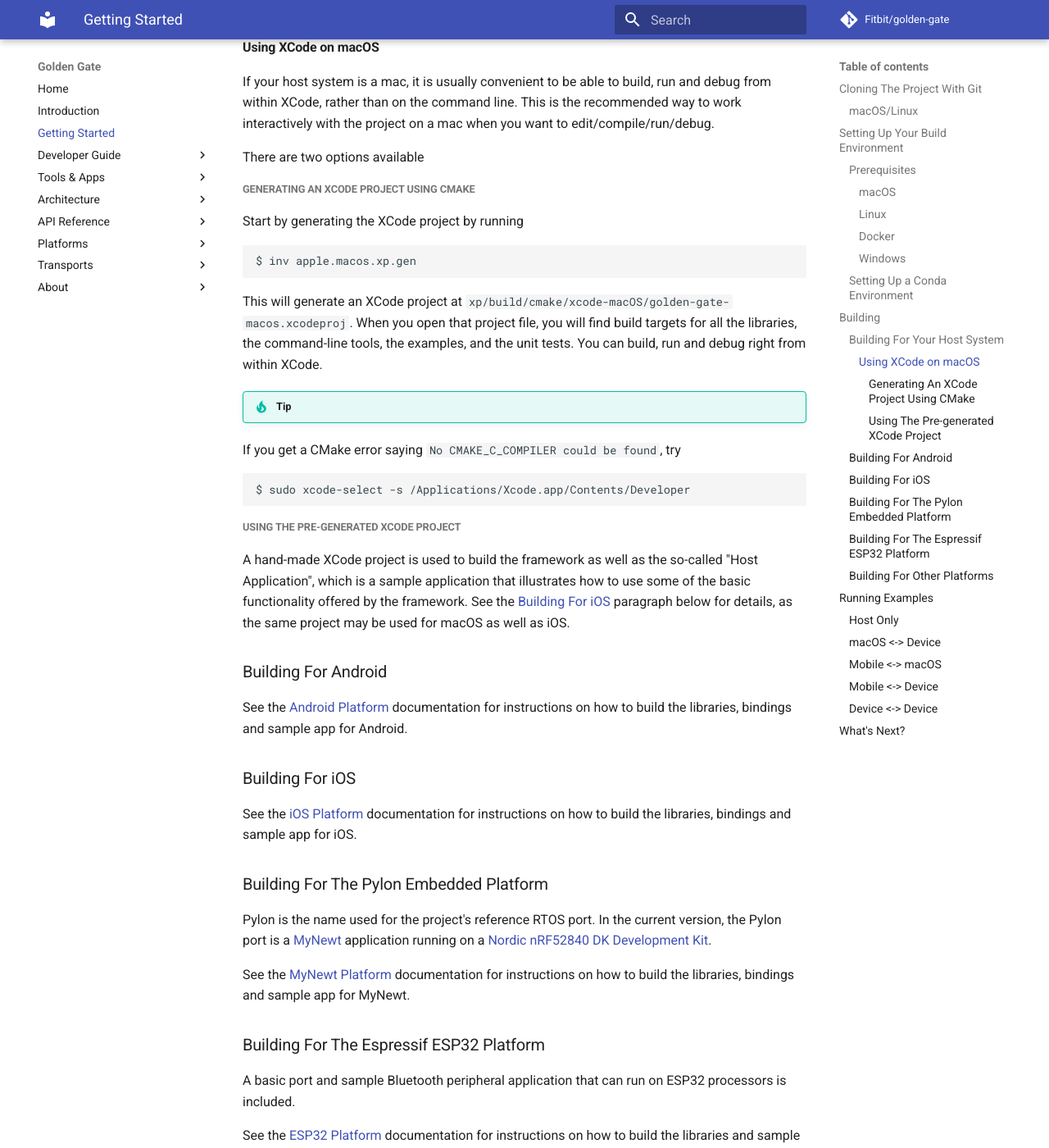
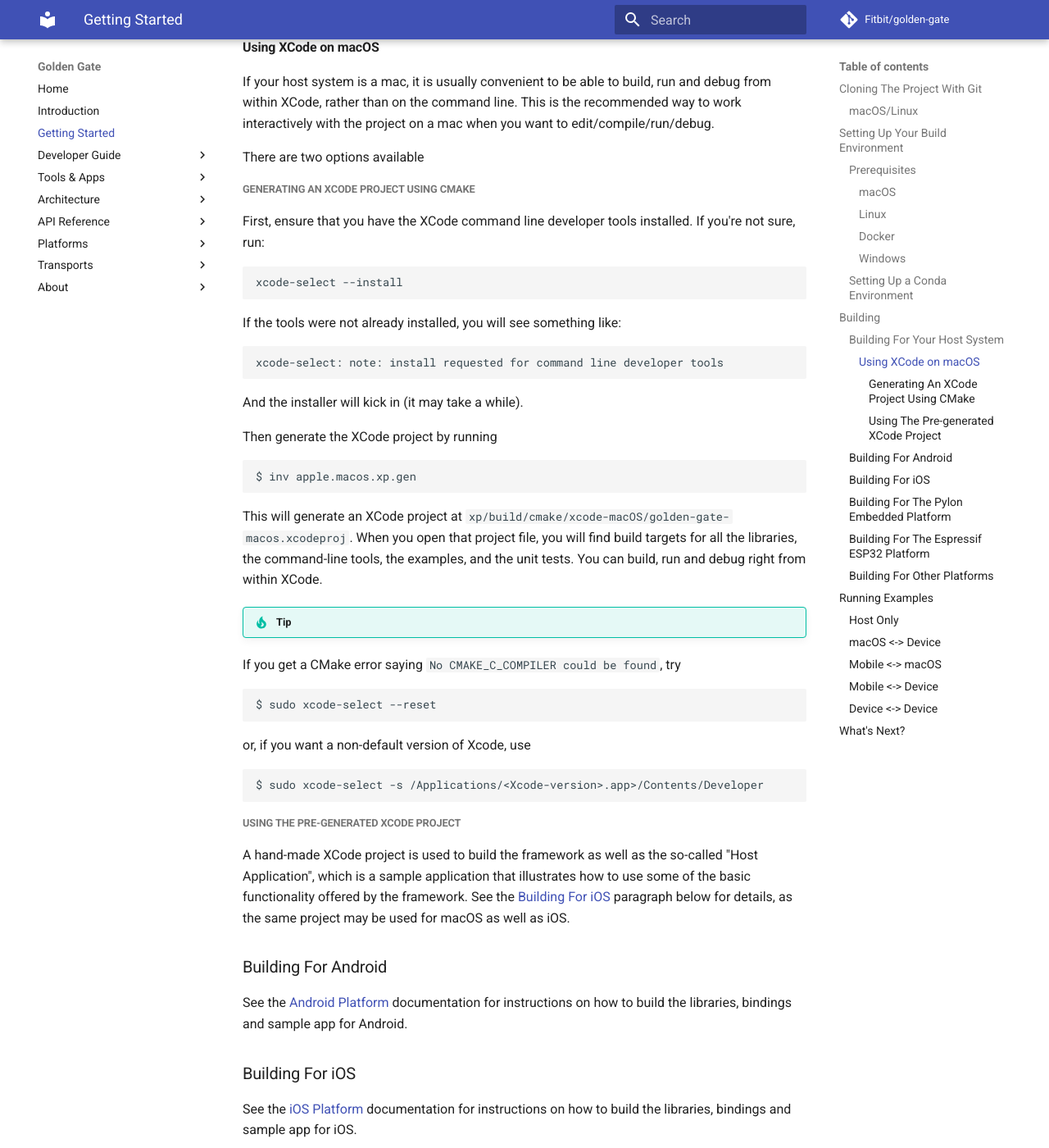
Before and after one commit to Fitbit/golden-gate, an MkDocs documentation site: the page built from docs/src/getting_started.md, in a window 1280 px wide and 1400 px high, scrolled down 3715 px. Shown: the whole window at 82% size. Built offline with MkDocs 1.6.1 and Material for MkDocs 9.7.7, drawn with Linux system fonts in a browser that asks for light colours; comment, search, counter and statistics services are not loaded.

Commit message:
support XCode 12

````diff
--- a/docs/src/getting_started.md
+++ b/docs/src/getting_started.md
@@ -177,7 +177,18 @@ There are two options available
 
 ##### Generating An XCode Project Using CMake
 
-Start by generating the XCode project by running
+First, ensure that you have the XCode command line developer tools installed.
+If you're not sure, run:
+``` bash
+xcode-select --install
+```
+If the tools were not already installed, you will see something like:
+```
+xcode-select: note: install requested for command line developer tools
+```
+And the installer will kick in (it may take a while).
+
+Then generate the XCode project by running
 ``` bash
 $ inv apple.macos.xp.gen
 ```
@@ -189,7 +200,11 @@ debug right from within XCode.
 !!! tip
 If you get a CMake error saying `No CMAKE_C_COMPILER could be found`, try
 ``` bash
-$ sudo xcode-select -s /Applications/Xcode.app/Contents/Developer
+$ sudo xcode-select --reset
+```
+or, if you want a non-default version of Xcode, use
+``` bash
+$ sudo xcode-select -s /Applications/<Xcode-version>.app>/Contents/Developer
 ```
 
 ##### Using The Pre-generated XCode Project
--- a/environment.yml
+++ b/environment.yml
@@ -7,7 +7,7 @@ dependencies:
 - python=3.7
 - invoke=1.3
 - semver=2.8.1
-- cmake=3.14
+- cmake=3.19
 - git=2.23
 - gcc-arm-none-eabi=8.2019.q3.update
 - doxygen=1.8.16
````
Also changed, not shown: 1 other file.
